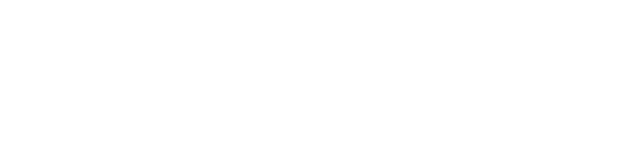
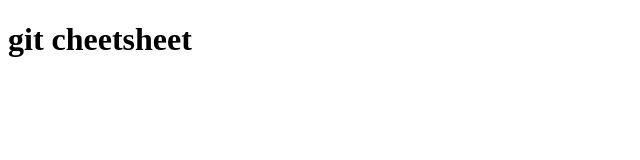
Before and after one commit to chimobi-justice/queopen, a plain HTML site: page index.html in a window 1280 px wide. Shown: the whole page, without its empty margins (0-640 px from the left). Drawn offline with Linux system fonts and the light colour scheme.

```diff
--- a/index.html
+++ b/index.html
@@ -7,6 +7,6 @@
     <title>Document</title>
 </head>
 <body>
-
+   <div><h1>git cheetsheet</h1></div>
 </body>
 </html>
```
